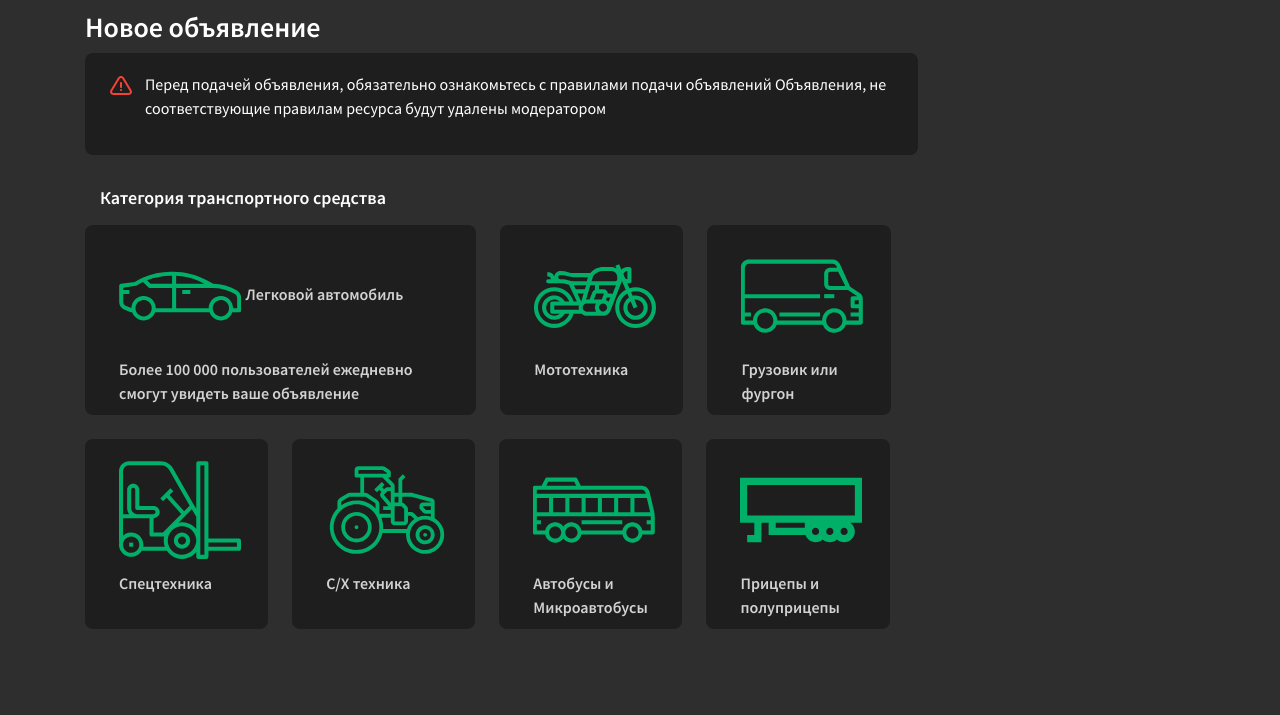
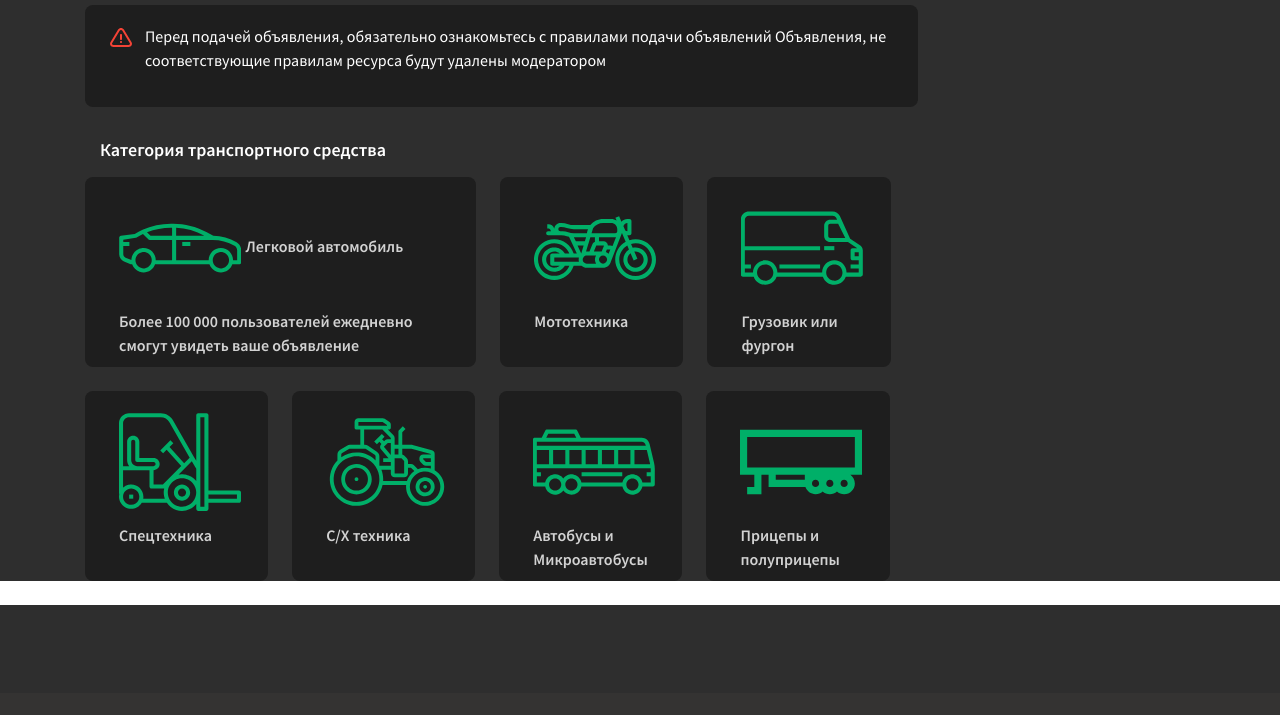
Before and after one commit to wintgromyko/avto.by, a plain HTML site: page avby3.1/add-auction.html in a window 1280 px wide. Shown: the part 154-869 px from the top of the page. Drawn offline with Linux system fonts and the light colour scheme.

Commit message:
верстка добавить аукцион2

```diff
--- a/avby3.1/add-auction.html
+++ b/avby3.1/add-auction.html
@@ -995,10 +995,10 @@
         </div>
       </div>
     </form>
-      <div class="h-88"></div>
+
 
   </section>
-
+<div class="h-88"></div>
   <footer class="pt-4">
     <div class="container">
       <div class="hr-footer"></div>
--- a/avby3.1/css/bam.css
+++ b/avby3.1/css/bam.css
@@ -2,14 +2,15 @@
   background-color: #2E2E2E;
 }
 .add-auction .container{
-  padding-top: 48px;
-  padding-bottom: 64px;
+  /* padding-top: 48px;
+  padding-bottom: 64px; */
 }
 #add-photo-wrap {
   height: 300px;
 }
 .h-88{
   height: 88px;
+  background-color: #2e2e2e;
 }
 .messages{
   background-color: #1E1E1E;
```
Also changed, not shown: avby3.1/auction.html (+3 -0 lines).
